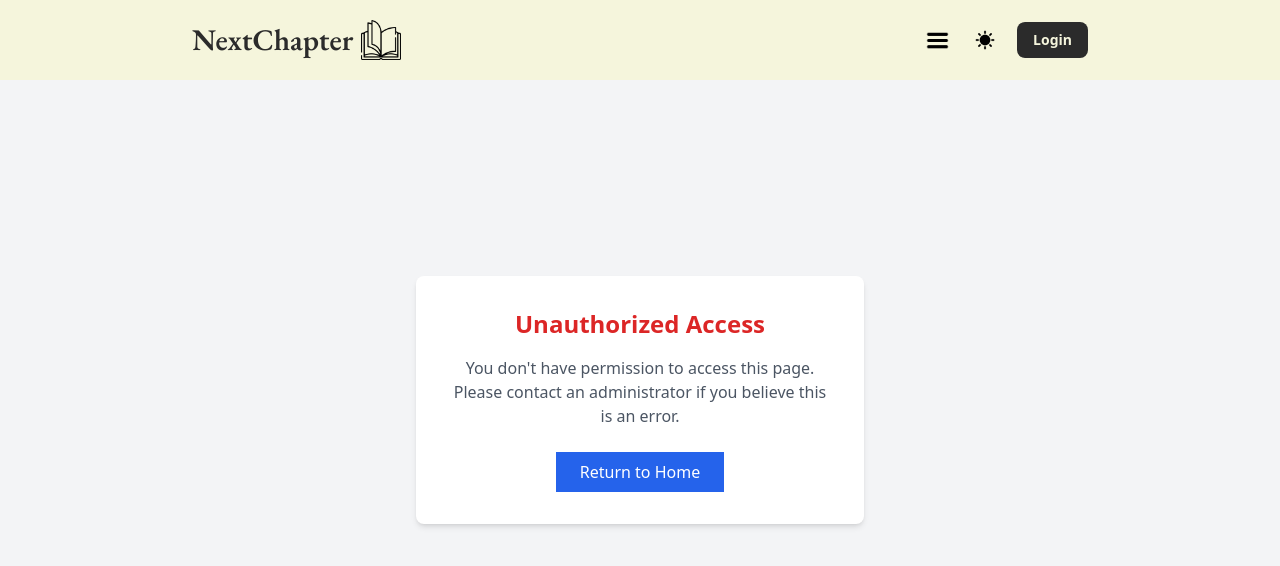
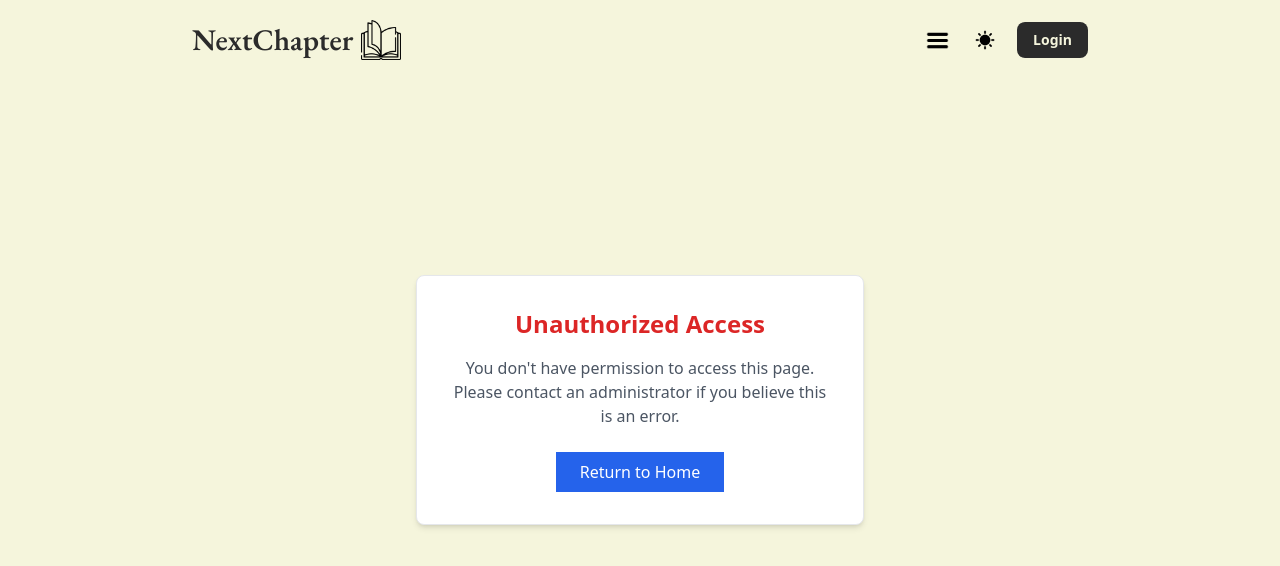
Before and after one commit to dibya-22/Next-Chapter, a Next.js app: page /unauthorized in a window 1280 px wide. Shown: the top 566 px of the page. Built offline with nearby package versions, Linux system fonts and the light colour scheme; no server answers.

Commit message:
Added Dark Mode

```diff
--- a/app/unauthorized/page.tsx
+++ b/app/unauthorized/page.tsx
@@ -2,15 +2,22 @@ import Link from "next/link";
 
 export default function UnauthorizedPage() {
     return (
-        <div className="min-h-screen flex items-center justify-center bg-gray-100">
-            <div className="bg-white p-8 rounded-[0.5rem] shadow-md max-w-md w-full text-center">
-                <h1 className="text-2xl font-bold text-red-600 mb-4">Unauthorized Access</h1>
-                <p className="text-gray-600 mb-6">
+        <div className="min-h-screen flex items-center justify-center bg-[#f5f5dc] dark:bg-[#2b2b2b]">
+            <div className="bg-white dark:bg-gray-800 p-8 rounded-[0.5rem] shadow-md max-w-md w-full text-center border border-gray-200 dark:border-gray-700">
+                <h1 className="text-2xl font-bold text-red-600 dark:text-red-500 mb-4">
+                    Unauthorized Access
+                </h1>
+                <p className="text-gray-600 dark:text-gray-300 mb-6">
                     You don&#39;t have permission to access this page. Please contact an administrator if you believe this is an error.
                 </p>
                 <Link
                     href="/"
-                    className="inline-block bg-blue-600 text-white px-6 py-2 rounded-md hover:bg-blue-700 transition-colors"
+                    className="inline-block bg-blue-600 dark:bg-blue-500
+                        text-white px-6 py-2 rounded-md
+                        hover:bg-blue-700 dark:hover:bg-blue-600
+                        transition-colors duration-200
+                        focus:outline-none focus:ring-2 focus:ring-blue-500 focus:ring-offset-2
+                        dark:focus:ring-offset-gray-800"
                 >
                     Return to Home
                 </Link>
```
